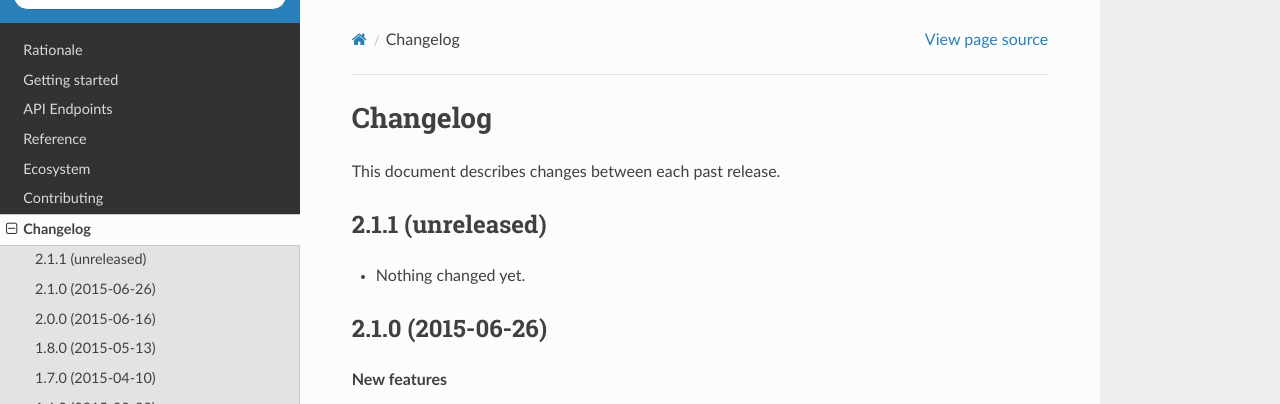
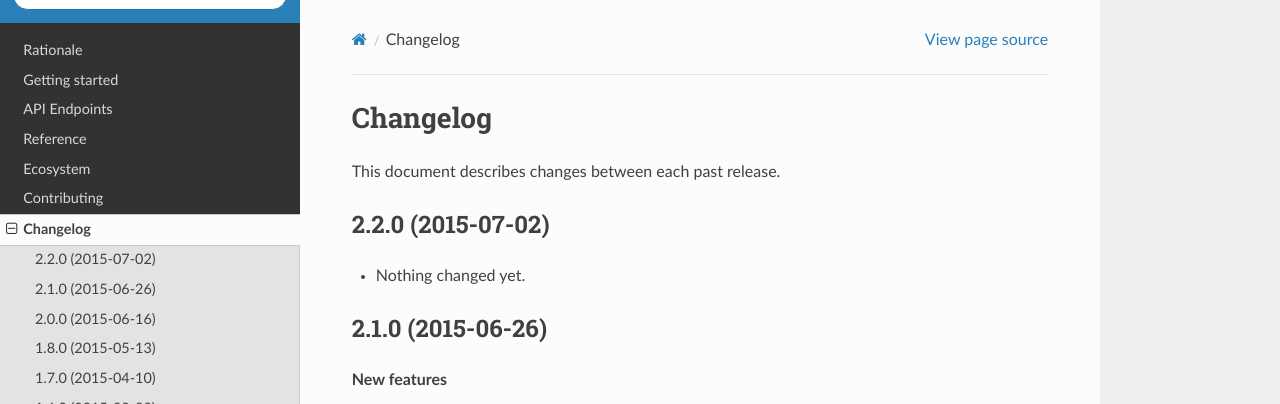
Before and after one commit to Kinto/kinto, a Sphinx documentation site: the page built from docs/changelog.rst, in a window 1280 px wide and 900 px high. Shown: the top 404 px of the window. Built offline with Sphinx 7.4.7 and the Read the Docs theme 2.0.0, drawn with Linux system fonts in a browser that asks for light colours.

Commit message:
Preparing release 2.2.0

```diff
--- a/CHANGELOG.rst
+++ b/CHANGELOG.rst
@@ -3,7 +3,7 @@ Changelog
 
 This document describes changes between each past release.
 
-2.1.1 (unreleased)
+2.2.0 (2015-07-02)
 ------------------
 
 - Nothing changed yet.
--- a/docs/conf.py
+++ b/docs/conf.py
@@ -65,9 +65,9 @@ copyright = u'2015, Mozilla Services — Da French Team'
 # built documents.
 #
 # The short X.Y version.
-version = '2.1'
+version = '2.2'
 # The full version, including alpha/beta/rc tags.
-release = '2.1.0'
+release = '2.2.0'
 
 # List of patterns, relative to source directory, that match files and
 # directories to ignore when looking for source files.
--- a/setup.py
+++ b/setup.py
@@ -59,7 +59,7 @@ ENTRY_POINTS = {
 
 
 setup(name='cliquet',
-      version='2.1.1.dev0',
+      version='2.2.0',
       description='cliquet',
       long_description=README + "\n\n" + CHANGELOG + "\n\n" + CONTRIBUTORS,
       license='Apache License (2.0)',
```
